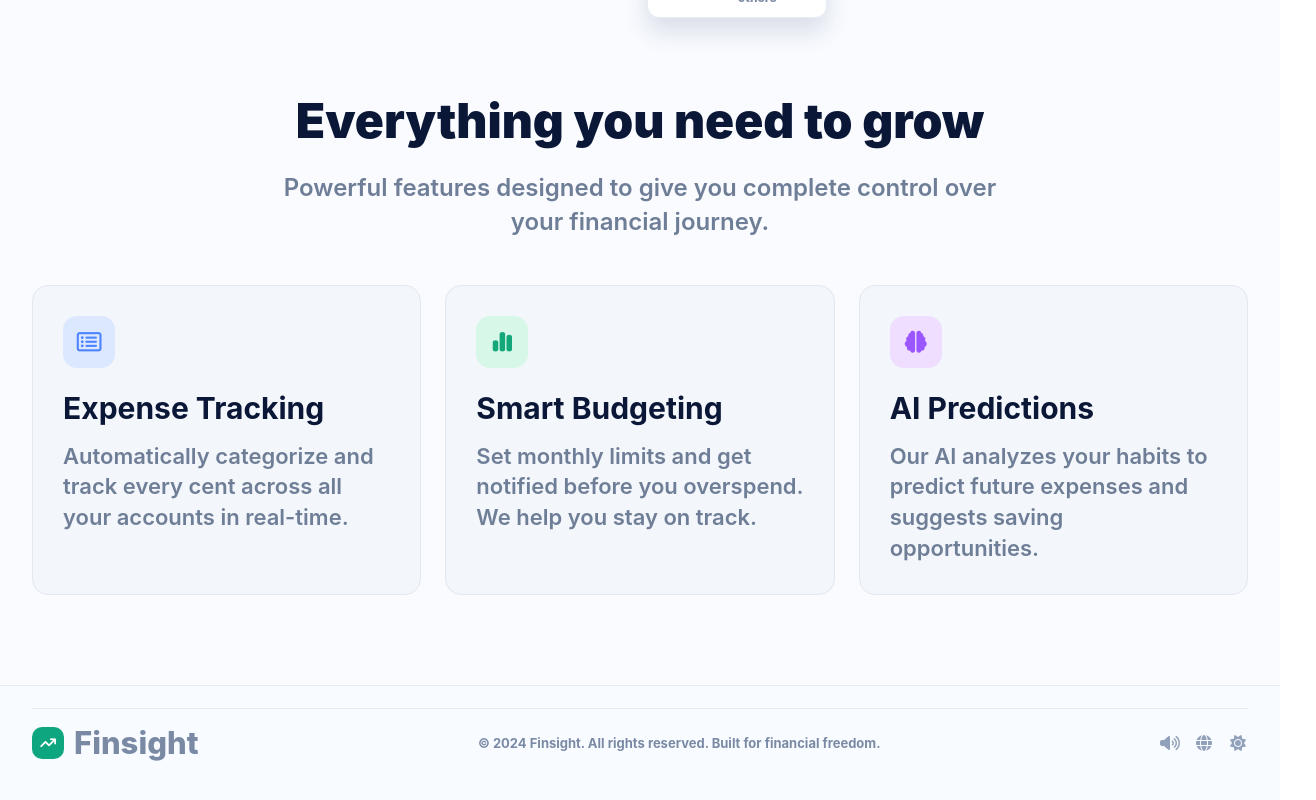
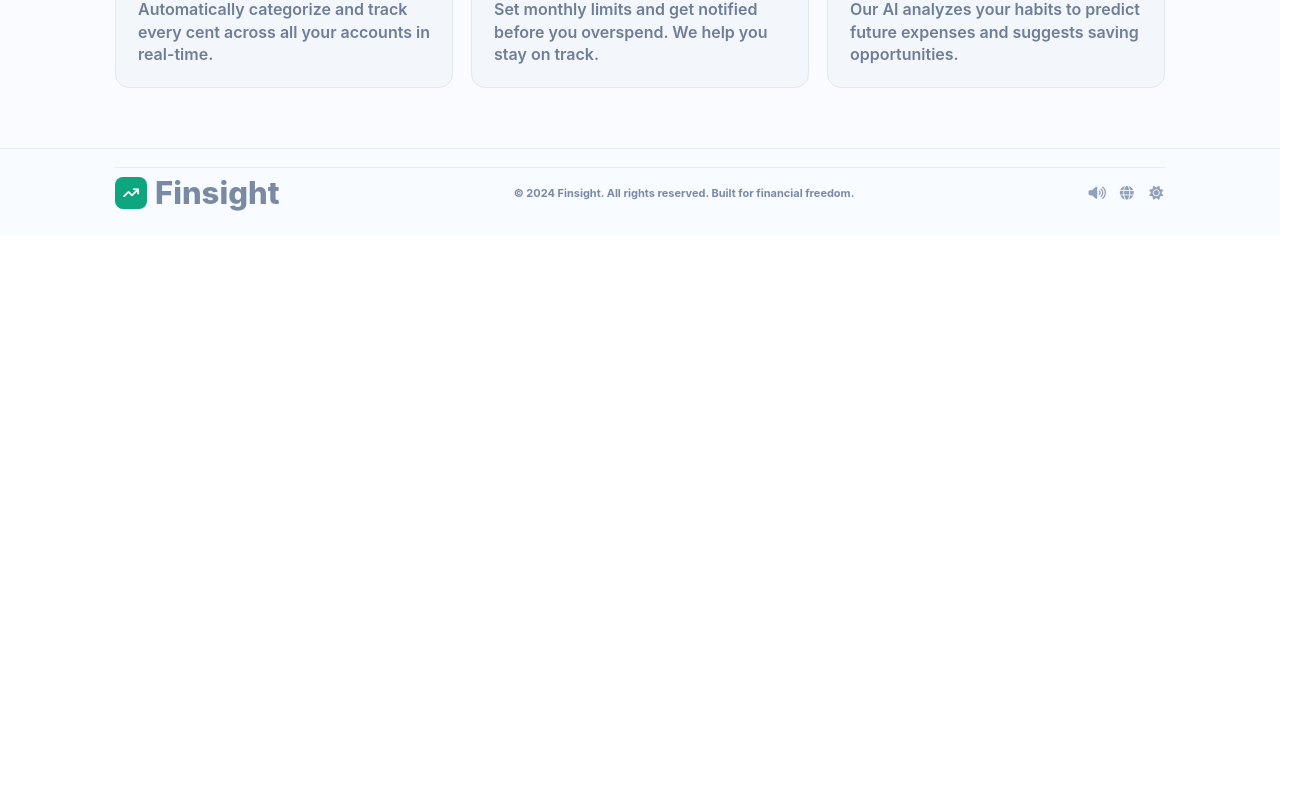
Before and after one commit to kevi-nulljoker/Team-Nonchalants, a React (Vite) app in the folder FinSight/: page / in a window 1280 px wide. Shown: the part 1336-2136 px from the top of the page, 1316 px wide, since content can reach past the window. After the commit the page ends 1571 px from the top, so only its background shows below. Built offline with nearby package versions, Linux system fonts and the light colour scheme.

Commit message:
Landing page corrected

```diff
--- a/FinSight/src/components/HeroSection.jsx
+++ b/FinSight/src/components/HeroSection.jsx
@@ -21,7 +21,7 @@ body {
   background: #edf3f2;
   color: var(--text);
   font-family: "Inter", "Segoe UI", Roboto, Helvetica, Arial, sans-serif;
-  width: 100%;
+  width: 100vw;
   overflow-x: hidden;
 }
 
@@ -32,13 +32,13 @@ a {
 
 .page {
   min-height: 100vh;
-  width: 100%;
+  width: 100vw;
   display: flex;
   flex-direction: column;
 }
 
 .top-border {
-  height: 6px;
+  height: 5px;
   background: #6195ff;
   width: 100%;
 }
@@ -51,10 +51,10 @@ a {
 
 .nav {
   width: 100%;
-  max-width: 1400px;
+  max-width: 1100px;
   margin: 0 auto;
-  height: 74px;
-  padding: 0 32px;
+  height: 58px;
+  padding: 0 24px;
   display: flex;
   align-items: center;
   justify-content: space-between;
@@ -63,44 +63,45 @@ a {
 .brand {
   display: flex;
   align-items: center;
-  gap: 10px;
+  gap: 8px;
   font-weight: 800;
-  font-size: 30px;
+  font-size: 24px;
 }
 
 .brand-mark {
-  width: 44px;
-  height: 44px;
-  border-radius: 10px;
+  width: 34px;
+  height: 34px;
+  border-radius: 8px;
   background: #0ea67f;
   color: white;
   display: grid;
   place-items: center;
-  font-size: 18px;
+  font-size: 14px;
 }
 
 .nav-links {
   display: flex;
-  gap: 38px;
+  gap: 28px;
   color: #4f5f7c;
   font-weight: 600;
-  font-size: 15px;
+  font-size: 13px;
 }
 
 .nav-actions {
   display: flex;
   align-items: center;
-  gap: 20px;
+  gap: 16px;
 }
 
 .signin {
   font-weight: 700;
   color: #162445;
+  font-size: 13px;
 }
 
 .moon {
   color: #26344f;
-  font-size: 18px;
+  font-size: 15px;
 }
 
 .get-started-nav {
@@ -108,10 +109,11 @@ a {
   background: #08a878;
   color: #fff;
   border-radius: 999px;
-  padding: 13px 24px;
+  padding: 10px 18px;
   font-weight: 700;
+  font-size: 13px;
   cursor: pointer;
-  box-shadow: 0 7px 18px rgba(5, 156, 121, 0.25);
+  box-shadow: 0 5px 14px rgba(5, 156, 121, 0.25);
 }
 
 .hero-bg {
@@ -122,31 +124,31 @@ a {
 
 .hero {
   width: 100%;
-  max-width: 1400px;
+  max-width: 1100px;
   margin: 0 auto;
-  padding: 56px 32px 0;
+  padding: 42px 24px 0;
   text-align: center;
 }
 
 .pill {
   display: inline-flex;
   align-items: center;
-  gap: 8px;
+  gap: 6px;
   border-radius: 999px;
-  padding: 10px 20px;
+  padding: 8px 16px;
   background: #c9f4e2;
   color: #167e66;
-  font-size: 13px;
+  font-size: 11px;
   font-weight: 800;
   letter-spacing: 0.04em;
 }
 
 .hero h1 {
-  margin: 30px auto 18px;
-  font-size: 64px;
+  margin: 24px auto 14px;
+  font-size: 48px;
   line-height: 1.04;
   letter-spacing: -0.03em;
-  max-width: 940px;
+  max-width: 740px;
   font-weight: 900;
 }
 
@@ -155,19 +157,19 @@ a {
 }
 
 .sub {
-  max-width: 760px;
+  max-width: 600px;
   margin: 0 auto;
   color: #70809a;
-  font-size: 28px;
+  font-size: 20px;
   line-height: 1.45;
   font-weight: 600;
 }
 
 .hero-btns {
-  margin-top: 40px;
+  margin-top: 30px;
   display: flex;
   justify-content: center;
-  gap: 20px;
+  gap: 16px;
 }
 
 .btn-main {
@@ -175,11 +177,11 @@ a {
   background: #06a878;
   color: #fff;
   border-radius: 999px;
-  height: 58px;
-  padding: 0 34px;
-  font-size: 24px;
+  height: 46px;
+  padding: 0 26px;
+  font-size: 18px;
   font-weight: 800;
-  box-shadow: 0 12px 28px rgba(5, 166, 126, 0.28);
+  box-shadow: 0 10px 22px rgba(5, 166, 126, 0.28);
   cursor: pointer;
 }
 
@@ -188,16 +190,16 @@ a {
   background: #fff;
   color: #1f2e4d;
   border-radius: 999px;
-  height: 58px;
-  padding: 0 32px;
-  font-size: 24px;
+  height: 46px;
+  padding: 0 24px;
+  font-size: 18px;
   font-weight: 800;
   cursor: pointer;
 }
 
 .dashboard-wrap {
-  margin-top: 40px;
-  padding-bottom: 54px;
+  margin-top: 30px;
+  padding-bottom: 40px;
   position: relative;
   width: 100%;
 }
@@ -205,44 +207,45 @@ a {
 .dashboard {
   position: relative;
   margin: 0 auto;
-  width: min(1130px, calc(100vw - 64px));
+  width: min(900px, calc(100vw - 48px));
   background: #fff;
   border: 1px solid #e4ebf3;
-  border-radius: 18px;
-  box-shadow: 0 22px 40px rgba(20, 44, 84, 0.12);
+  border-radius: 14px;
+  box-shadow: 0 18px 32px rgba(20, 44, 84, 0.12);
   overflow: hidden;
 }
 
 .dash-url {
-  height: 52px;
+  height: 40px;
   border-bottom: 1px solid #edf1f6;
   display: grid;
   place-items: center;
   color: #98a5bb;
-  font-size: 14px;
+  font-size: 12px;
   font-weight: 600;
 }
 
+
 .dash-content {
-  padding: 30px;
+  padding: 22px;
 }
 
 .dash-title-sm {
   color: #9eb0c9;
-  font-size: 14px;
+  font-size: 11px;
   font-weight: 800;
   letter-spacing: 0.06em;
 }
 
 .dash-title {
-  margin-top: 6px;
-  font-size: 34px;
+  margin-top: 4px;
+  font-size: 24px;
   font-weight: 900;
 }
 
 .switches {
   display: flex;
-  gap: 10px;
+  gap: 6px;
   justify-content: flex-end;
 }
 
@@ -250,9 +253,9 @@ a {
   border-radius: 999px;
   border: 1px solid #dbe3ef;
   background: #fff;
-  padding: 6px 16px;
+  padding: 4px 12px;
   color: #55688b;
-  font-size: 13px;
+  font-size: 11px;
   font-weight: 700;
 }
 
@@ -263,41 +266,41 @@ a {
 }
 
 .chart-grid {
-  margin-top: 18px;
+  margin-top: 14px;
   display: grid;
   grid-template-columns: 1fr 1fr;
-  gap: 18px;
+  gap: 14px;
 }
 
 .panel {
   border: 1px solid #edf1f6;
-  border-radius: 14px;
-  padding: 20px;
+  border-radius: 12px;
+  padding: 16px;
 }
 
 .panel-title {
   color: #8695ad;
-  font-size: 14px;
+  font-size: 12px;
   font-weight: 700;
 }
 
 .panel-amount {
-  margin-top: 4px;
-  font-size: 30px;
+  margin-top: 3px;
+  font-size: 22px;
   font-weight: 900;
 }
 
 .bars {
-  margin-top: 22px;
+  margin-top: 16px;
   display: flex;
   align-items: flex-end;
-  gap: 8px;
-  height: 108px;
+  gap: 6px;
+  height: 80px;
 }
 
 .bar {
   flex: 1;
-  border-radius: 4px 4px 0 0;
+  border-radius: 3px 3px 0 0;
   background: #e9eef5;
 }
 
@@ -309,14 +312,14 @@ a {
 
 .ring-wrap {
   display: flex;
-  gap: 24px;
+  gap: 16px;
   align-items: center;
   height: 100%;
 }
 
 .ring {
-  width: 120px;
-  height: 120px;
+  width: 90px;
+  height: 90px;
   border-radius: 50%;
   background: conic-gradient(#08a97e 0 46%, #17a8db 46% 70%, #b8d0f6 70% 100%);
   position: relative;
@@ -325,55 +328,57 @@ a {
 .ring::after {
   content: "Categories";
   position: absolute;
-  inset: 16px;
+  inset: 12px;
   background: #fff;
   border-radius: 50%;
   display: grid;
   place-items: center;
   color: #8b9ab1;
-  font-size: 12px;
+  font-size: 9px;
   font-weight: 700;
 }
 
 .legend {
   display: grid;
-  gap: 10px;
-  font-size: 14px;
+  gap: 6px;
+  font-size: 12px;
   color: #576a8d;
   font-weight: 700;
 }
 
 .dot {
-  width: 8px;
-  height: 8px;
+  width: 6px;
+  height: 6px;
   border-radius: 50%;
   display: inline-block;
-  margin-right: 8px;
+  margin-right: 6px;
 }
 
 .recent {
-  margin-top: 16px;
+  margin-top: 14px;
   border: 1px solid #edf1f6;
-  border-radius: 14px;
+  border-radius: 12px;
   overflow: hidden;
 }
 
 .recent-head {
-  height: 48px;
+  height: 36px;
   border-bottom: 1px solid #edf1f6;
   display: flex;
   align-items: center;
-  padding: 0 16px;
+  padding: 0 14px;
   color: #334566;
   font-weight: 800;
+  font-size: 12px;
 }
 
 .item {
   display: flex;
   justify-content: space-between;
   align-items: center;
-  padding: 14px 16px;
+  padding: 10px 14px;
   border-bottom: 1px solid #f1f4f8;
+  font-size: 12px;
 }
 
 .item:last-child {
@@ -383,16 +388,16 @@ a {
 .item-left {
   display: flex;
   align-items: center;
-  gap: 10px;
+  gap: 8px;
 }
 
 .item-icon {
-  width: 30px;
-  height: 30px;
-  border-radius: 8px;
+  width: 22px;
+  height: 22px;
+  border-radius: 6px;
   display: grid;
   place-items: center;
-  font-size: 14px;
+  font-size: 10px;
 }
 
 .item-icon.orange { background: #ffe9d6; color: #f27621; }
@@ -401,10 +406,11 @@ a {
 .item-name {
   font-weight: 800;
   color: #243455;
+  font-size: 12px;
 }
 
 .item-meta {
-  font-size: 12px;
+  font-size: 10px;
   color: #93a2b8;
   font-weight: 700;
 }
@@ -412,38 +418,39 @@ a {
 .item-amt {
   font-weight: 800;
   color: #223454;
+  font-size: 12px;
 }
 
 .float-card {
   position: absolute;
   background: #fff;
   border: 1px solid #e8edf4;
-  border-radius: 12px;
-  box-shadow: 0 14px 24px rgba(25, 49, 91, 0.14);
+  border-radius: 10px;
+  box-shadow: 0 12px 20px rgba(25, 49, 91, 0.14);
 }
 
 .budget {
-  width: 180px;
-  left: -70px;
-  top: 72px;
-  padding: 14px;
+  width: 140px;
+  left: -50px;
+  top: 54px;
+  padding: 12px;
 }
 
 .budget-title {
   color: #7f90aa;
-  font-size: 11px;
+  font-size: 9px;
   font-weight: 800;
 }
 
 .budget-value {
-  margin: 10px 0 6px;
+  margin: 6px 0 4px;
   color: #06a87a;
-  font-size: 26px;
+  font-size: 20px;
   font-weight: 900;
 }
 
 .budget-bar {
-  height: 8px;
+  height: 6px;
   border-radius: 999px;
   background: #dfe8f2;
   overflow: hidden;
@@ -457,46 +464,48 @@ a {
 }
 
 .dining {
-  width: 210px;
-  right: -68px;
-  top: 172px;
-  padding: 14px;
+  width: 160px;
+  right: -50px;
+  top: 130px;
+  padding: 12px;
 }
 
 .dining-mini {
   color: #95a4b9;
-  font-size: 11px;
+  font-size: 9px;
   font-weight: 800;
 }
 
 .dining-name {
-  margin-top: 3px;
+  margin-top: 2px;
   color: #1e2f4d;
   font-weight: 900;
+  font-size: 13px;
 }
 
 .dining-note {
   margin-top: 2px;
   color: #32a9f0;
-  font-size: 12px;
+  font-size: 10px;
   font-weight: 700;
 }
 
 .dining-foot {
-  margin-top: 8px;
+  margin-top: 6px;
   font-weight: 900;
   color: #1f304f;
+  font-size: 14px;
 }
 
 .shared {
-  width: 180px;
+  width: 140px;
   left: 58%;
   transform: translateX(-50%);
-  bottom: -24px;
-  padding: 10px 12px;
+  bottom: -18px;
+  padding: 8px 10px;
   display: flex;
   align-items: center;
-  gap: 10px;
+  gap: 8px;
 }
 
 .avatar-stack {
@@ -504,11 +513,11 @@ a {
 }
 
 .avatar {
-  width: 22px;
-  height: 22px;
+  width: 18px;
+  height: 18px;
   border-radius: 50%;
   border: 2px solid #fff;
-  margin-right: -7px;
+  margin-right: -6px;
 }
 
 .avatar.one { background: #6e78ff; }
@@ -516,7 +525,7 @@ a {
 
 .shared-text {
   color: #7e8da6;
-  font-size: 12px;
+  font-size: 10px;
   font-weight: 800;
 }
 
@@ -524,28 +533,28 @@ a {
   background: #f9fbff;
   border-top: 1px solid #e5ebf3;
   border-bottom: 1px solid #e5ebf3;
-  padding: 90px 32px;
+  padding: 60px 24px;
   width: 100%;
 }
 
 .features-inner {
-  max-width: 1400px;
+  max-width: 1050px;
   margin: 0 auto;
   width: 100%;
 }
 
 .features h2 {
   text-align: center;
-  font-size: 48px;
+  font-size: 36px;
   font-weight: 900;
 }
 
 .features p {
-  margin: 14px auto 46px;
+  margin: 10px auto 32px;
   text-align: center;
-  max-width: 740px;
+  max-width: 560px;
   color: #6f7e97;
-  font-size: 24px;
+  font-size: 18px;
   line-height: 1.4;
   font-weight: 600;
 }
@@ -553,25 +562,25 @@ a {
 .cards {
   display: grid;
   grid-template-columns: repeat(3, 1fr);
-  gap: 24px;
+  gap: 18px;
   width: 100%;
 }
 
 .card {
   background: #f3f6fb;
   border: 1px solid #e2e8f0;
-  border-radius: 16px;
-  padding: 30px;
+  border-radius: 14px;
+  padding: 22px;
 }
 
 .iconbox {
-  width: 52px;
-  height: 52px;
-  border-radius: 14px;
+  width: 40px;
+  height: 40px;
+  border-radius: 12px;
   display: grid;
   place-items: center;
-  font-size: 22px;
-  margin-bottom: 18px;
+  font-size: 18px;
+  margin-bottom: 14px;
 }
 
 .iconbox.blue { background: #dce8ff; color: #4b82ff; }
@@ -579,27 +588,27 @@ a {
 .iconbox.purple { background: #efdeff; color: #9a57ff; }
 
 .card h3 {
-  font-size: 30px;
-  margin-bottom: 10px;
+  font-size: 22px;
+  margin-bottom: 8px;
 }
 
 .card p {
   margin: 0;
   text-align: left;
-  font-size: 22px;
+  font-size: 16px;
   max-width: none;
 }
 
 .footer {
   background: #f8fbff;
-  padding: 22px 32px;
+  padding: 18px 24px;
   width: 100%;
 }
 
 .footer-inner {
-  max-width: 1400px;
+  max-width: 1050px;
   margin: 0 auto;
-  height: 70px;
+  height: 50px;
   border-top: 1px solid #e6ebf3;
   display: flex;
   align-items: center;
@@ -607,16 +616,18 @@ a {
   color: #7a8aa5;
   font-weight: 700;
   width: 100%;
+  font-size: 12px;
 }
 
 .footer-center {
-  font-size: 13px;
+  font-size: 11px;
 }
 
 .footer-icons {
   display: flex;
-  gap: 14px;
+  gap: 12px;
   color: #91a1ba;
+  font-size: 14px;
 }
 
 @media (max-width: 980px) {
@@ -625,17 +636,18 @@ a {
   }
 
   .hero h1 {
-    font-size: 44px;
+    font-size: 36px;
   }
 
   .sub {
-    font-size: 20px;
+    font-size: 16px;
   }
 
   .btn-main,
   .btn-ghost {
-    font-size: 22px;
-    height: 52px;
+    font-size: 16px;
+    height: 40px;
+    padding: 0 18px;
   }
 
   .chart-grid {
@@ -651,8 +663,8 @@ a {
   }
 
   .nav, .hero, .features-inner, .footer-inner {
-    padding-left: 20px;
-    padding-right: 20px;
+    padding-left: 16px;
+    padding-right: 16px;
   }
 }
 `;
```
